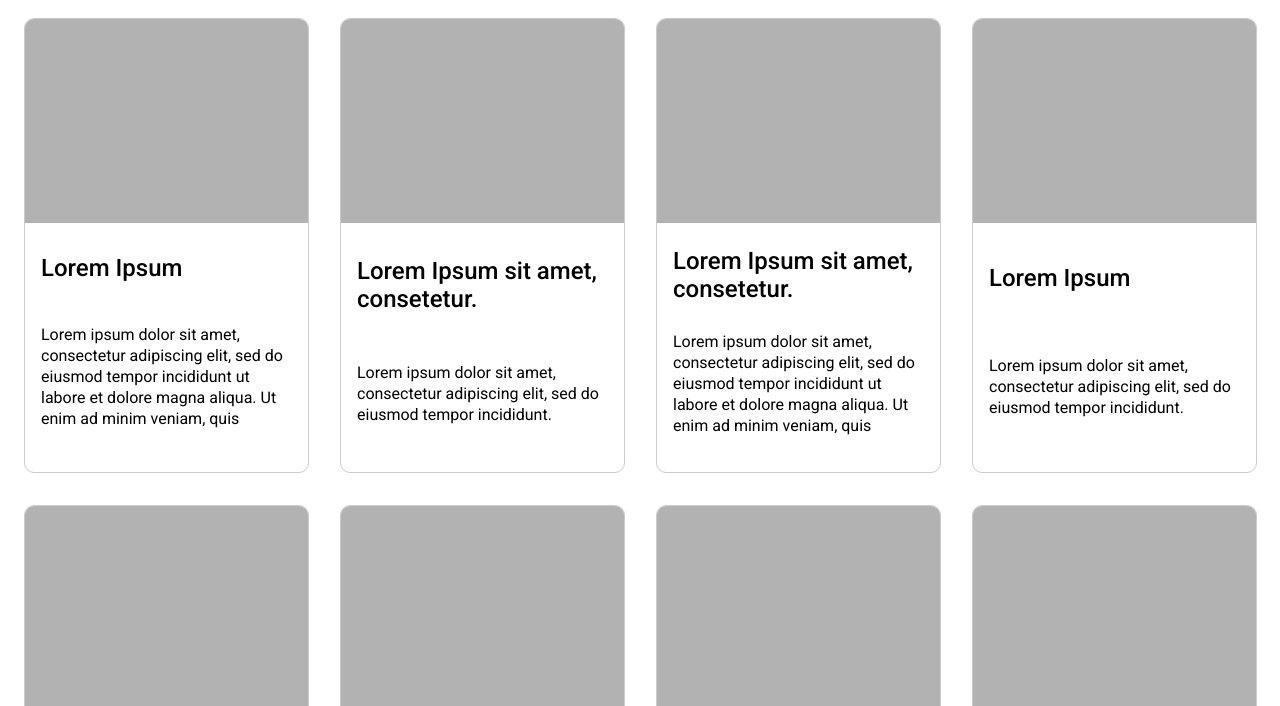
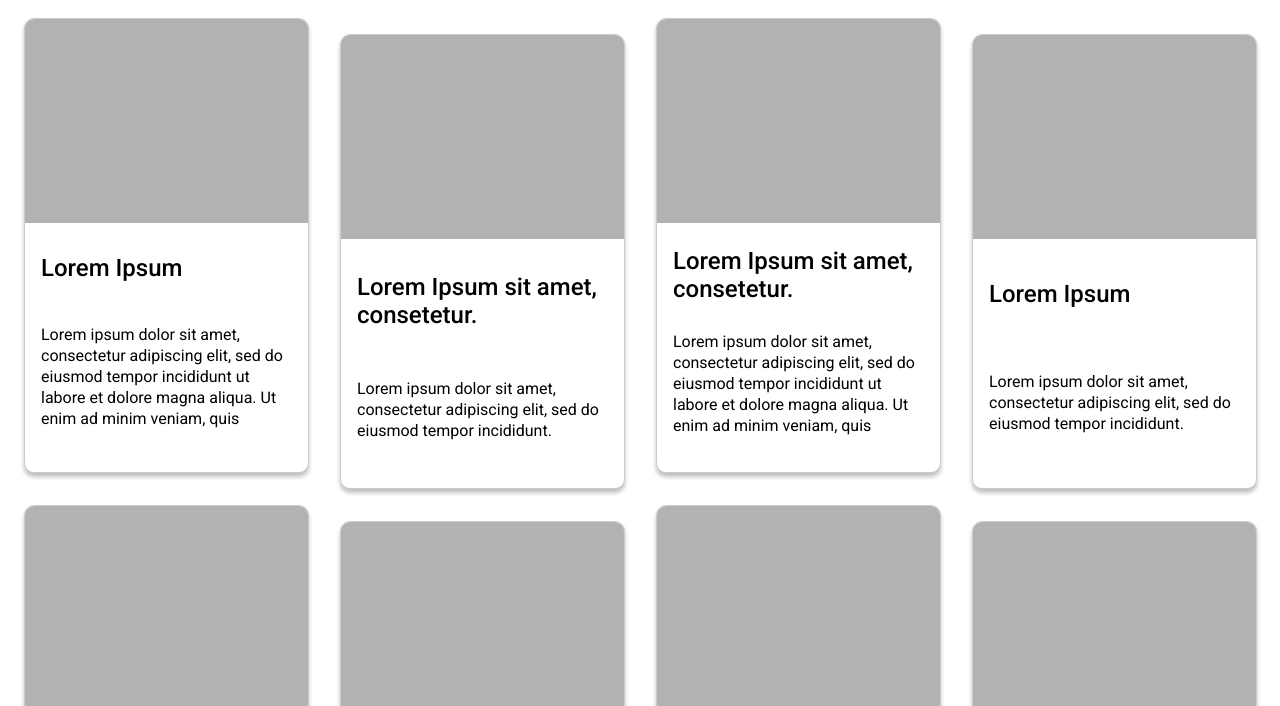
Before and after one commit to ycabrera90/Products-Suite, a website built with webpack: page dist/index.html in a window 1280 px wide. Shown: the part 94-800 px from the top of the page. Built offline with nearby package versions, Linux system fonts and the light colour scheme.

Commit message:
styles: some adjustments were made in styles

```diff
--- a/src/scss/UI/cardArticle.scss
+++ b/src/scss/UI/cardArticle.scss
@@ -1,8 +1,3 @@
-.card-container {
-    display: grid;
-    grid-template-columns: repeat(auto-fill, minmax(280px, 1fr));
-    grid-gap: 2rem;
-
 .card {
     width: 100%;
     min-width: 285px;
@@ -11,6 +6,16 @@
     background-color: #ffffff;
     border: 1px solid #cccccc;
     overflow: hidden;
+    box-shadow: 0px 4px 4px rgba(0, 0, 0, 0.25);
+    transition: all .1s ease-in-out;
+
+    &:nth-child(2n) {
+        margin-top: 1rem;
+    }
+
+    &:hover {
+        transform: scale(1.02);
+    }
 
     .image {
         width: 100%;
@@ -50,4 +55,3 @@
         }
     }
 }
-}
--- a/src/scss/UI/customSubmitButton.scss
+++ b/src/scss/UI/customSubmitButton.scss
@@ -10,4 +10,9 @@
     font-size: 16px;
     font-weight: 400;
     cursor: pointer;
+    transition: all .1s ease-in-out;
+
+    &:hover {
+        background-color: #3c8dc7;
+    }
 }
--- a/src/scss/main.scss
+++ b/src/scss/main.scss
@@ -10,5 +10,9 @@
         margin: 2.2rem 0;
     }
 
-
+    .card-container {
+        display: grid;
+        grid-template-columns: repeat(auto-fill, minmax(280px, 1fr));
+        grid-gap: 1rem 2rem;
+    }
 }
```
Also changed, not shown: README.md, dist/assets/styles/app.css, 1 other file. Lines whose indentation alone changed are shown as unchanged.
